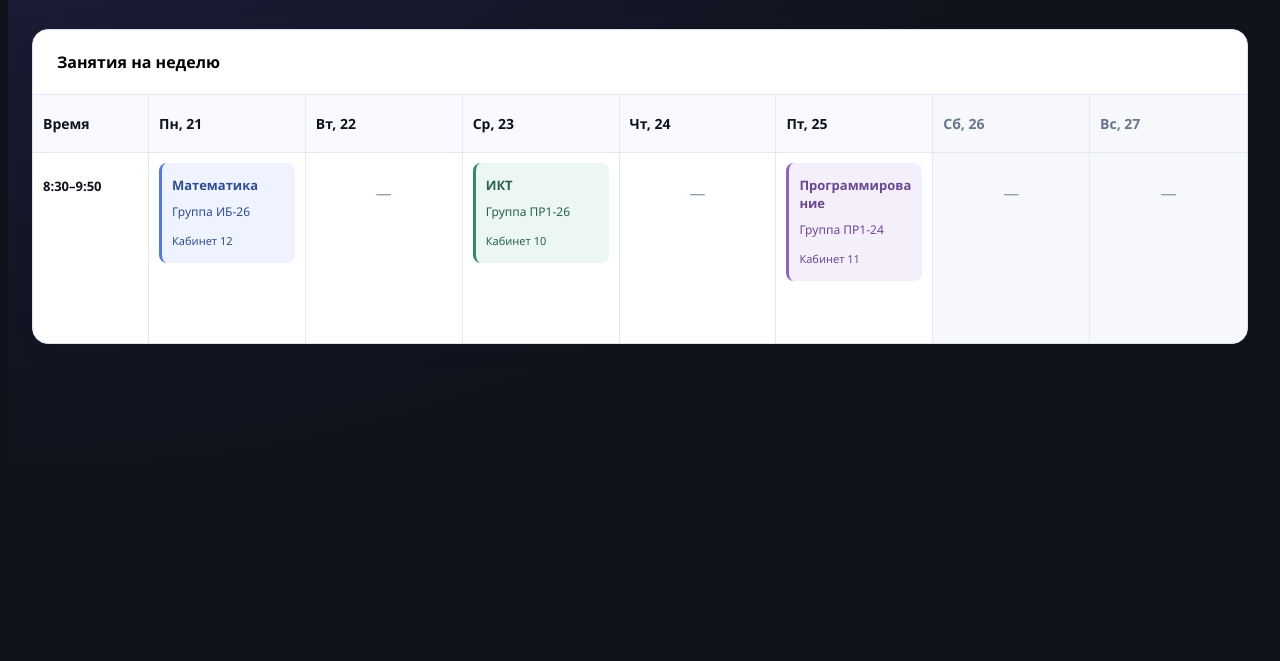
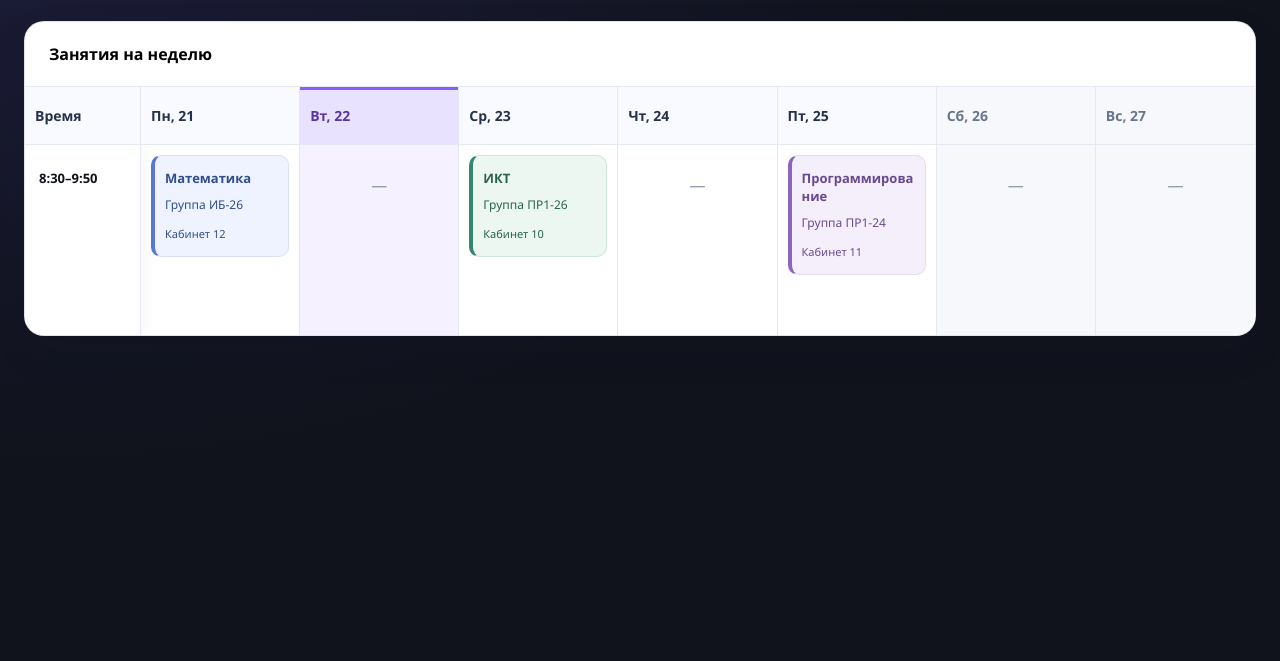
Before and after one commit to Nicksqain/teacher-workspace, a website built with Vite: page frontend/index.html in a window 1280 px wide. Shown: the part 155-816 px from the top of the page. Built offline with nearby package versions, Linux system fonts and the light colour scheme.

Commit message:
add function today in js

```diff
--- a/frontend/index.html
+++ b/frontend/index.html
@@ -6,6 +6,7 @@
     <title>Расписание — Teacher Workspace</title>
     <link rel="stylesheet" href="./style.css" />
   </head>
+   <script type="module" src="./main.js"></script>
   <body>
     <main>
       <header class="schedule-header">
@@ -31,13 +32,13 @@
           <thead>
             <tr>
               <th scope="col">Время</th>
-              <th scope="col">Пн, 21</th>
-              <th scope="col">Вт, 22</th>
-              <th scope="col">Ср, 23</th>
-              <th scope="col">Чт, 24</th>
-              <th scope="col">Пт, 25</th>
-              <th scope="col" class="weekend">Сб, 26</th>
-              <th scope="col" class="weekend">Вс, 27</th>
+              <th scope="col" data-date="2026-09-21">Пн, 21</th>
+              <th scope="col" data-date="2026-09-22">Вт, 22</th>
+              <th scope="col" data-date="2026-09-23">Ср, 23</th>
+              <th scope="col" data-date="2026-09-24">Чт, 24</th>
+              <th scope="col" data-date="2026-09-25">Пт, 25</th>
+              <th scope="col" class="weekend" data-date="2026-09-26">Сб, 26</th>
+              <th scope="col" class="weekend" data-date="2026-09-27">Вс, 27</th>
             </tr>
           </thead>
           <tbody>
--- a/frontend/main.js
+++ b/frontend/main.js
@@ -1,6 +1,27 @@
-const button = document.querySelector('#check-button');
-const status = document.querySelector('#status');
+function highlightToday() {
+  const table = document.querySelector('table');
+  const now = new Date();
 
-button.addEventListener('click', () => {
-  status.textContent = 'JavaScript работает!';
-});
+  const year = now.getFullYear();
+  const month = String(now.getMonth() + 1).padStart(2, '0');
+  const day = String(now.getDate()).padStart(2, '0');
+  const today = `${year}-${month}-${day}`;
+
+  table.querySelectorAll('.today').forEach((cell) => {
+    cell.classList.remove('today');
+  });
+
+  const header = table.querySelector(`th[data-date="${today}"]`);
+
+  if (!header) return;
+
+  header.classList.add('today');
+
+  table.querySelectorAll('tbody tr').forEach((row) => {
+    row.cells[header.cellIndex]?.classList.add('today');
+  });
+}
+
+highlightToday();
+
+setInterval(highlightToday, 60_000);
--- a/frontend/style.css
+++ b/frontend/style.css
@@ -11,10 +11,11 @@
 }
 
 body {
+ margin: 0;
  padding: 40px 24px;
  background: radial-gradient(
     ellipse at top left,
-    rgb(112 92 280 / 14%),
+    rgb(112 92 255 / 14%),
     transparent 55%
  ),
  #10131c;
@@ -88,10 +89,15 @@ button:focus-visible,
 
 .table-scroll {
   overflow-x: auto;
-  border: 1px solid #dce3ee;
-  border-radius: 16px;
-  background: white;
-  box-shadow: 0 8px 28px #23324b08;
+
+  border: 1px solid rgba(220, 227, 238, 0.9);
+  border-radius: 20px;
+
+  background: #ffffff;
+
+  box-shadow:
+    0 1px 2px rgba(20, 30, 50, 0.04),
+    0 16px 40px rgba(20, 30, 50, 0.08);
 }
 
 table {
@@ -131,9 +137,19 @@ tbody tr:last-child > * {
   border-bottom: 0;
 }
 
+tbody tr:hover td {
+  background-color: #fbfcff;
+  cursor: pointer;
+}
+
 thead th {
+  position: sticky;
+  top: 0;
+  color: #263247;
+  z-index: 3;
   padding: 18px 10px;
   background: #f8faff;
+  backdrop-filter: blur(10px);
   font-size: 14px;
   font-weight: 600;
 }
@@ -141,13 +157,40 @@ thead th {
 thead th:first-child {
   width: 116px;
 }
+
+thead th.today {
+  background-color: #e9e2ff;
+  color: #5935a3;
+  box-shadow: inset 0 3px 0 #8b5cf6;
+}
+
+tbody td.today,
+tbody tr:hover td.today {
+  background: #f5f1ff;
+}
+
 tbody th {
-  padding: 24px 10px;
-  vertical-align: top;
-  background: white;
+  position: sticky;
+  left: 0;
+  z-index: 2;
+
+  padding: 24px 14px;
+
+  background: #ffffff;
+
   white-space: nowrap;
+
   font-size: 13px;
-  font-weight: 600;
+  font-weight: 650;
+
+  box-shadow: 4px 0 12px rgba(20, 30, 50, 0.035);
+}
+
+thead th:first-child {
+  left: 0;
+  z-index: 5;
+
+  background: #f8faff;
 }
 
 tr > :first-child {
@@ -175,12 +218,19 @@ td {
   flex-direction: column;
   gap: 5px;
   padding: 13px 10px;
-  border-left: 3px solid #5479d8;
-  border-radius: 8px;
+  border: 1px solid rgba(84, 121, 216, 0.14);
+  border-left: 4px solid #5479d8;
+  border-radius: 10px;
   background: #eef3ff;
   color: #304e8f;
   font-size: 12px;
   overflow-wrap: anywhere;
+  transition: transform 0.15s ease, box-shadow 0.15s ease
+}
+
+.lesson:hover {
+  transform: translateY(-2px);
+  box-shadow: 0 4px 12px rgba(50, 75, 144, 0.1);
 }
 
 .lesson strong {
@@ -193,12 +243,17 @@ td {
   font-size: 11px;
 }
 .lesson--green {
-  border-color: #35866e;
+  border-color: rgba(53, 134, 110, 0.15);
+  border-left-color: #35866e;
+
   background: #ecf7f1;
   color: #28624f;
 }
+
 .lesson--purple {
-  border-color: #8c64bd;
+  border-color: rgba(140, 100, 189, 0.15);
+  border-left-color: #8c64bd;
+
   background: #f4effb;
   color: #6b4990;
 }
```
